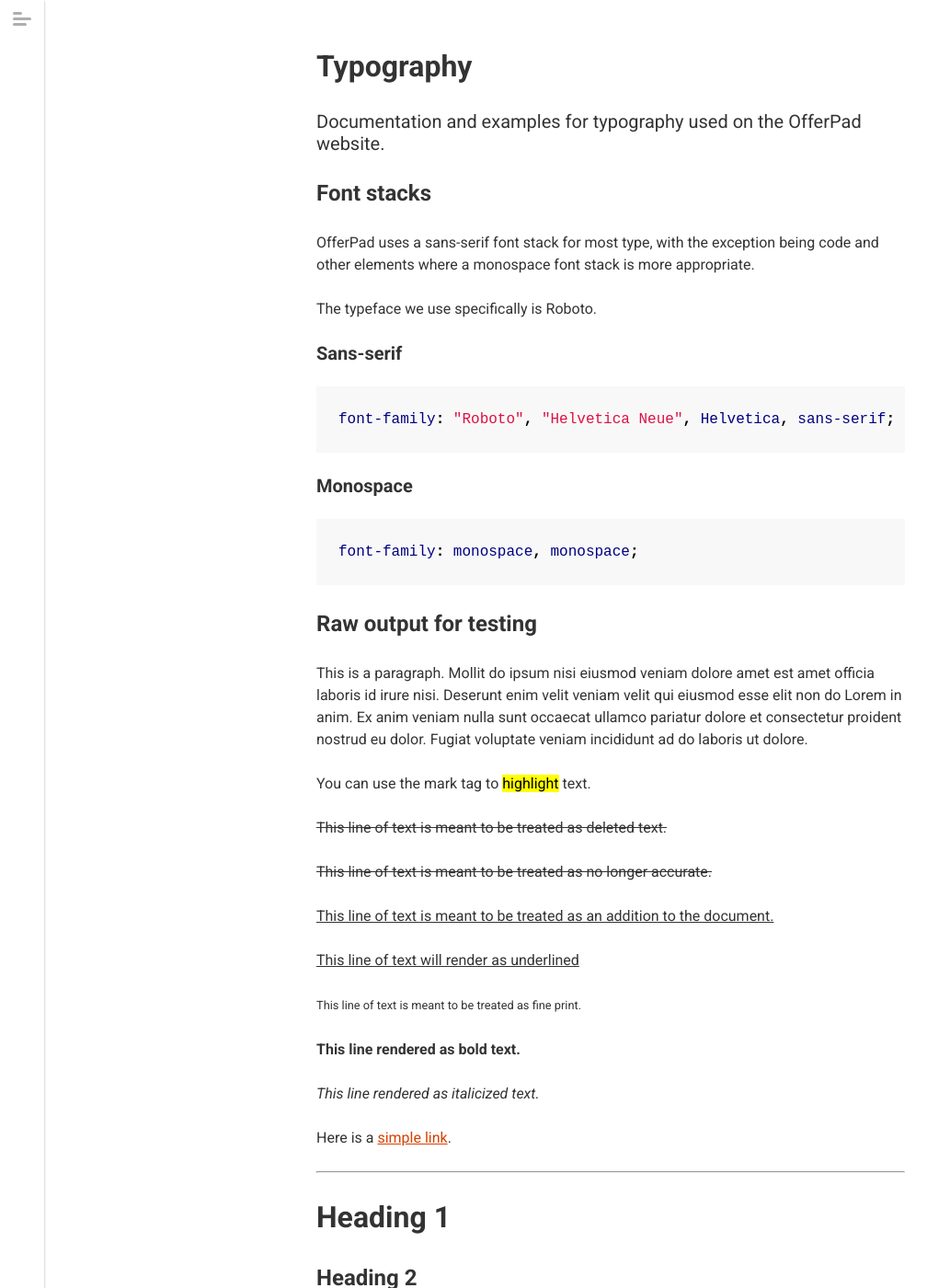
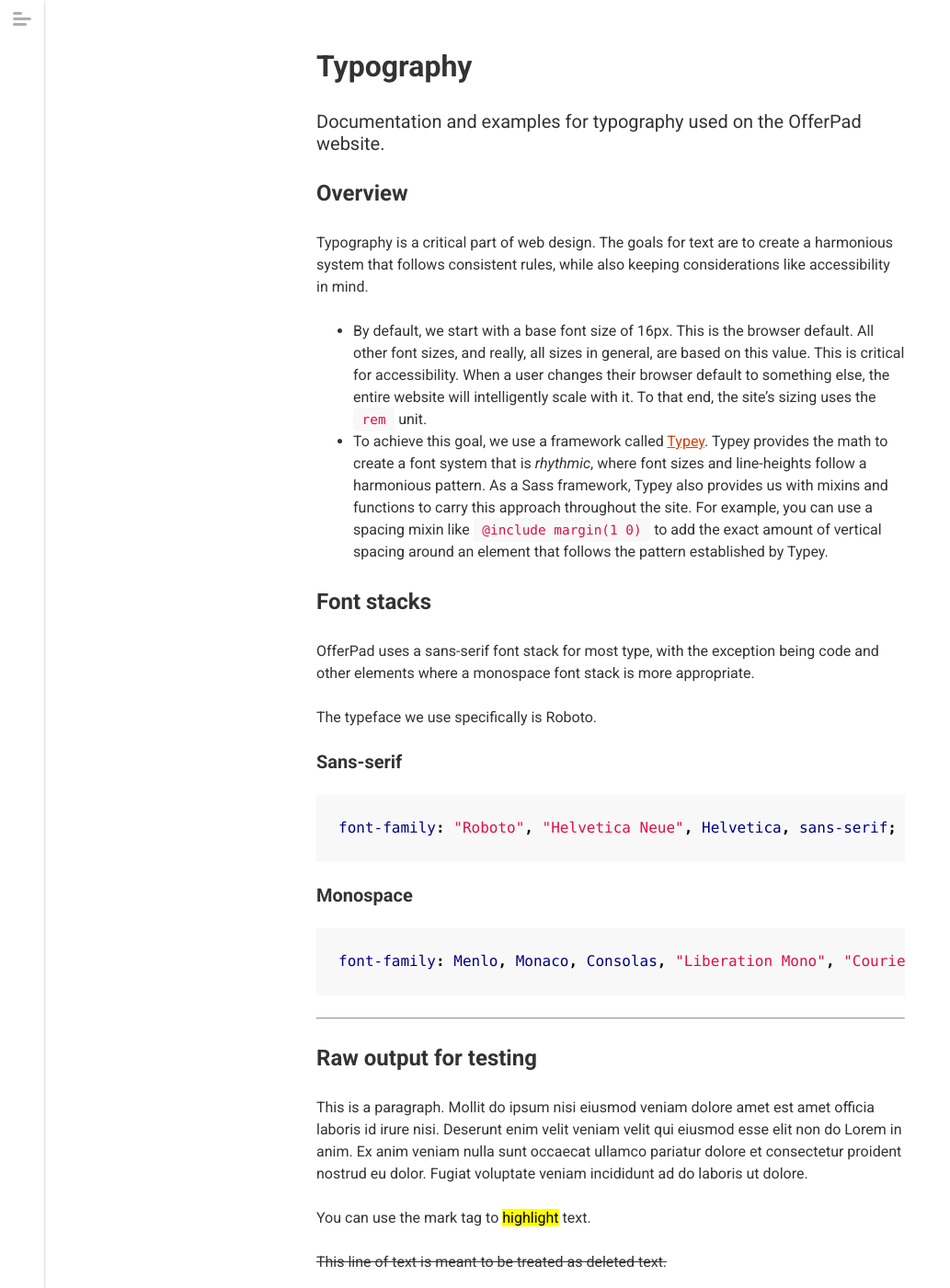
Before and after one commit to Offerpad/floorplan, a Jekyll site: the page built from _docs/base/typography.md, in a window 1280 px wide and 1400 px high. Shown: the whole window at 92% size, without its empty margins (0-1033 px from the left). Built offline with Jekyll 4.4.1, drawn with Linux system fonts in a browser that asks for light colours; nearby versions of some CDN libraries.

Commit message:
code and pre styling; some type docs

````diff
--- a/_docs/base/typography.md
+++ b/_docs/base/typography.md
@@ -2,6 +2,13 @@
 title: Typography
 description: Documentation and examples for typography used on the OfferPad website.
 ---
+
+## Overview
+
+Typography is a critical part of web design. The goals for text are to create a harmonious system that follows consistent rules, while also keeping considerations like accessibility in mind.
+
+- By default, we start with a base font size of 16px. This is the browser default. All other font sizes, and really, all sizes in general, are based on this value. This is critical for accessibility. When a user changes their browser default to something else, the entire website will intelligently scale with it. To that end, the site's sizing uses the `rem` unit.
+- To achieve this goal, we use a framework called [Typey](https://github.com/jptaranto/typey){:target="_blank"}. Typey provides the math to create a font system that is _rhythmic_, where font sizes and line-heights follow a harmonious pattern. As a Sass framework, Typey also provides us with mixins and functions to carry this approach throughout the site. For example, you can use a spacing mixin like `@include margin(1 0)` to add the exact amount of vertical spacing around an element that follows the pattern established by Typey.
 
 ## Font stacks
 
@@ -11,17 +18,17 @@ The typeface we use specifically is Roboto.
 
 ### Sans-serif
 
-```css
+{% highlight css %}
 font-family: "Roboto", "Helvetica Neue", Helvetica, sans-serif;
-```
+{% endhighlight %}
 
 ### Monospace
 
-```css
-font-family: monospace, monospace;
-```
+{% highlight css %}
+font-family: Menlo, Monaco, Consolas, "Liberation Mono", "Courier New", monospace;
+{% endhighlight %}
 
-
+---
 
 ## Raw output for testing
 
--- a/_scss/base/_layout.scss
+++ b/_scss/base/_layout.scss
@@ -19,3 +19,10 @@
         @include padding(1);
     }
 }
+
+
+// TODO: move to style-guide
+figure.highlight {
+    margin-left: 0;
+    margin-right: 0;
+}
--- a/_scss/base/_typography.scss
+++ b/_scss/base/_typography.scss
@@ -36,6 +36,25 @@ dd {
     @include margin-bottom(1);
 }
 
+code {
+    @include padding(0.2 0.4);
+    font-size: 90%;
+    background-color: #f8f8f8; //TODO: variable
+    color: #d14; //TODO: variable
+    border-radius: 0.25rem;
+    @include typeface(monospace);
+    pre & {
+        padding: 0;
+        font-size: inherit;
+        color: inherit;
+        background-color: transparent;
+        border-radius: 0;
+        .highlight & {
+            color: #000; //TODO: variable
+        }
+    }
+}
+
 pre {
     display: block;
     overflow: auto;
--- a/_scss/core/_variables.scss
+++ b/_scss/core/_variables.scss
@@ -26,14 +26,16 @@ $op-colors: (
 
 // Type
 
-$roboto: extend-font-stack("Roboto", $sans-serif-stack);
+$op-roboto: extend-font-stack("Roboto", $sans-serif-stack);
+
+$op-monospace: Menlo,Monaco,Consolas,"Liberation Mono","Courier New",monospace; // thanks, bootstrap!
 
 $typefaces: (
   sans-serif: (
-    font-family: $roboto
+    font-family: $op-roboto
   ),
   monospace: (
-    font-family: $monospace-stack
+    font-family: $op-monospace
   )
 );
 
````
